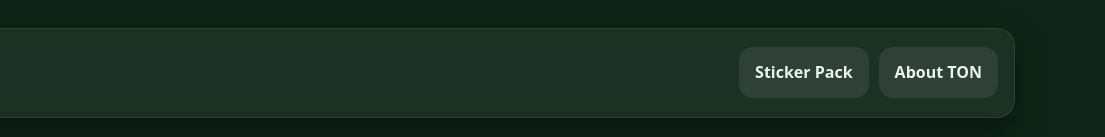
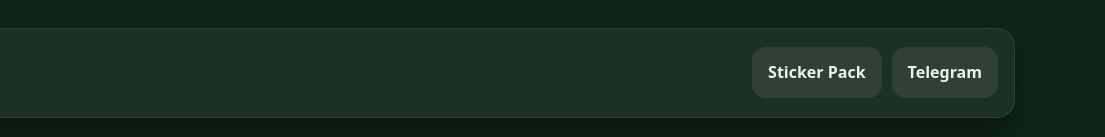
Before and after one commit to graceyo2555-oss/Outback-website-, a plain HTML site: page index.html in a window 1280 px wide. Shown: the top 137 px of the page, 175-1280 px from the left. Drawn offline with Linux system fonts and the light colour scheme.

Commit message:
Update index.html

```diff
--- a/index.html
+++ b/index.html
@@ -75,7 +75,7 @@
       </div>
       <nav style="display:flex;gap:10px;flex-wrap:wrap;">
         <a class="btn" href="https://t.me/addstickers/AnimatedButts" target="_blank" rel="noopener">Sticker Pack</a>
-        <a class="btn" href="https://ton.org" target="_blank" rel="noopener">About TON</a>
+        <a class="btn" href="https://t.me/ButtsTon" target="_blank" rel="noopener">Telegram</a>
       </nav>
     </div>
 
```
